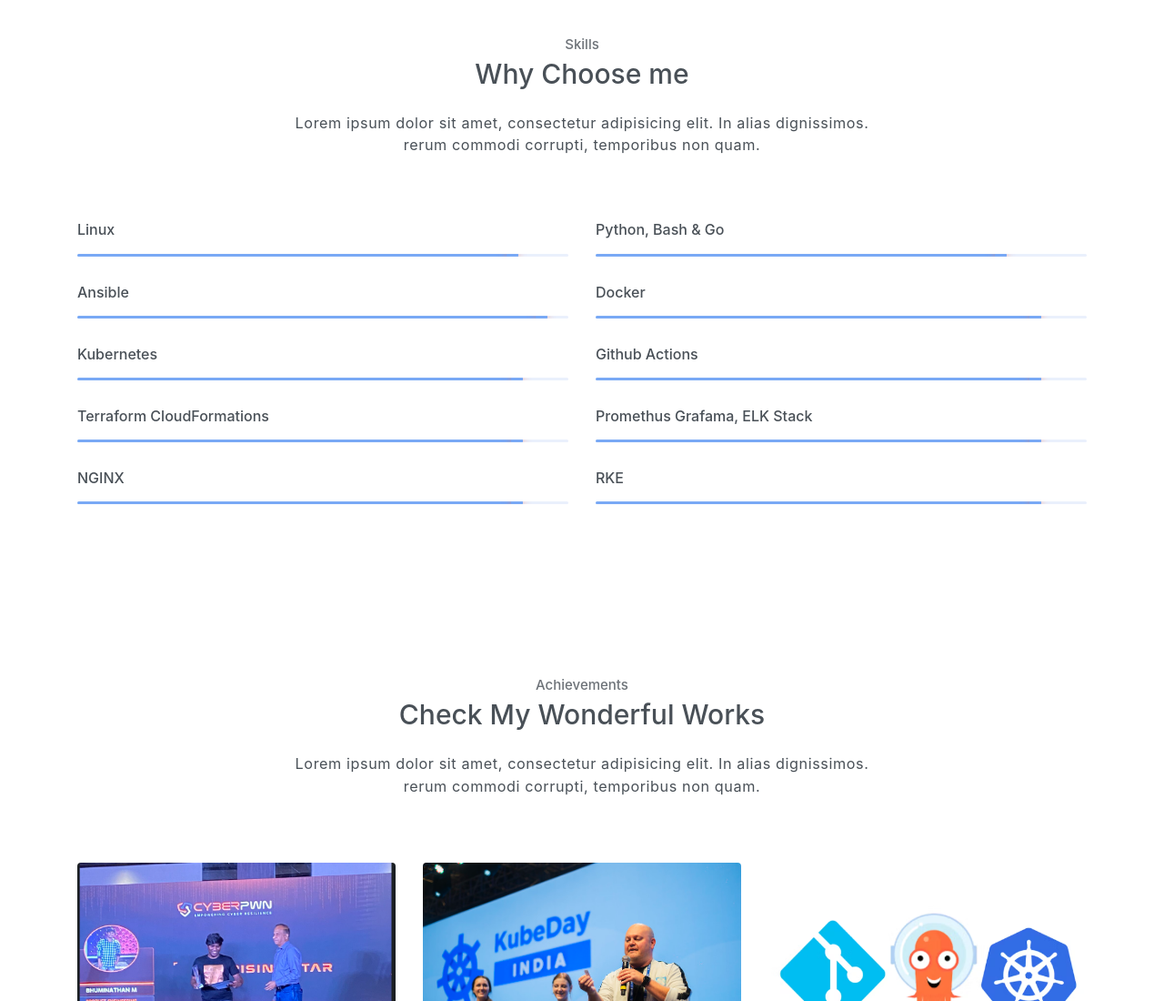
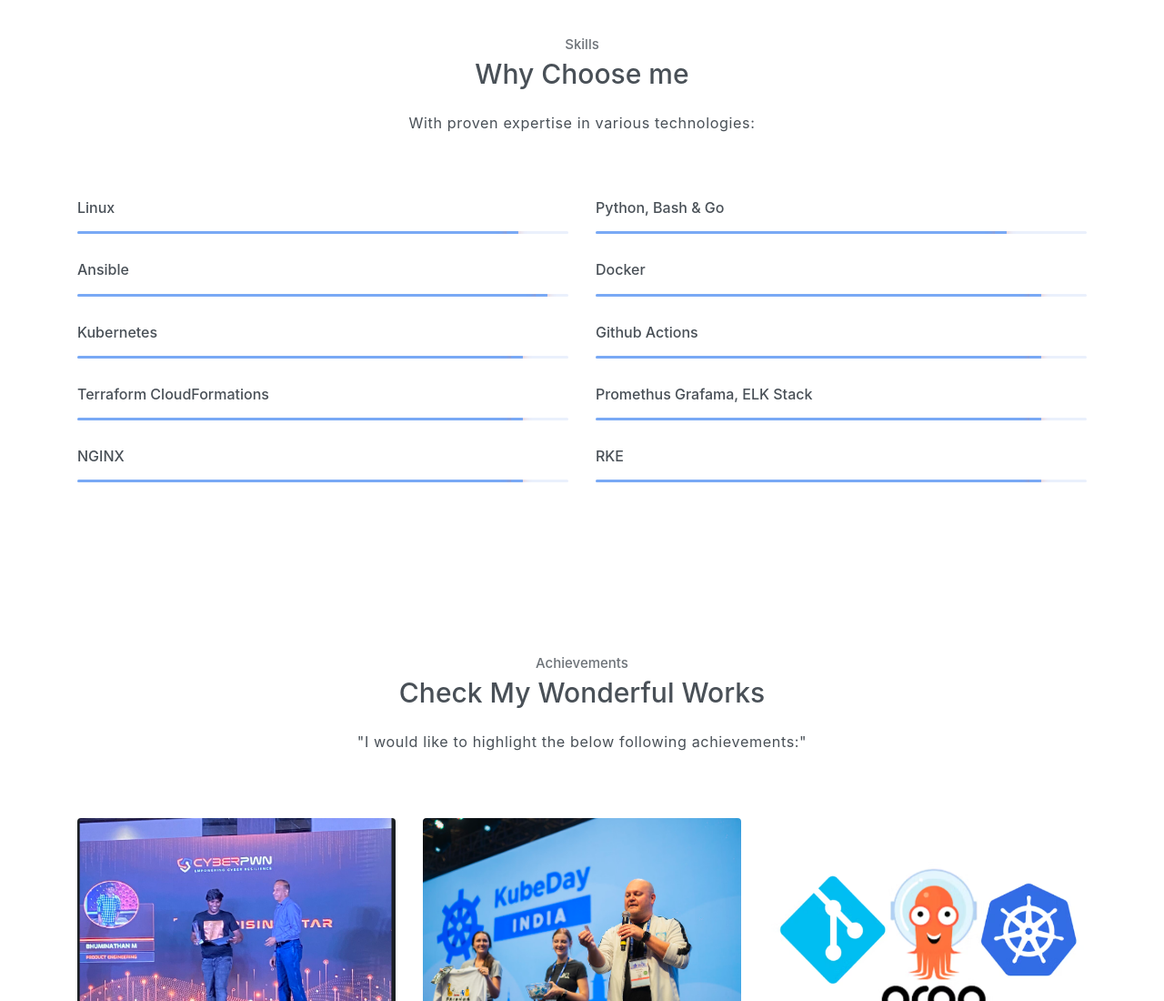
Before and after one commit to bhumi46/bhumi46.github.io, a plain HTML site: page index.html in a window 1280 px wide. Shown: the part 2180-3280 px from the top of the page at 91% size. Drawn offline with Linux system fonts and the light colour scheme.

Commit message:
small update
Signed-off-by: bhumi46 <thisisbn46@gmail.com>

```diff
--- a/index.html
+++ b/index.html
@@ -232,9 +232,7 @@
             <div class="container text-center">
                 <h6 class="subtitle">Skills</h6>
                 <h6 class="section-title mb-4">Why Choose me</h6>
-                <p class="mb-5 pb-4">Lorem ipsum dolor sit amet, consectetur
-                    adipisicing elit. In alias dignissimos. <br> rerum commodi
-                    corrupti, temporibus non quam.</p>
+                <p class="mb-5 pb-4">With proven expertise in various technologies:</p>
 
                 <div class="row text-left">
                     <div class="col-sm-6">
@@ -337,9 +335,7 @@
             <div class="container text-center">
                 <h6 class="subtitle">Achievements</h6>
                 <h6 class="section-title mb-4">Check My Wonderful Works</h6>
-                <p class="mb-5 pb-4">Lorem ipsum dolor sit amet, consectetur
-                    adipisicing elit. In alias dignissimos. <br> rerum commodi
-                    corrupti, temporibus non quam.</p>
+                <p class="mb-5 pb-4">"I would like to highlight the below following achievements:"</p>
 
                 <div class="row">
                     <div class="col-sm-4">
```
